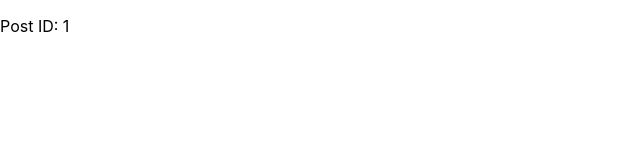
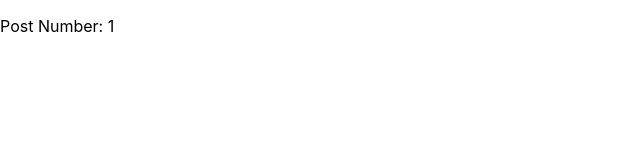
Before and after one commit to JordanGibson/AzureTest, a Next.js app: page /1 in a window 1280 px wide. Shown: the top 160 px of the page, without its empty margins (0-640 px from the left). Built offline with nearby package versions, Linux system fonts and the light colour scheme.

Commit message:
Check CI/CD is working

```diff
--- a/pages/[id].tsx
+++ b/pages/[id].tsx
@@ -5,7 +5,7 @@ const Id:FC = (props) => {
     const router = useRouter();
     const { id } = router.query;
 
-    return <p>Post ID: {id}</p>;
+    return <p>Post Number: {id}</p>;
 };
 
 export default Id;
```
